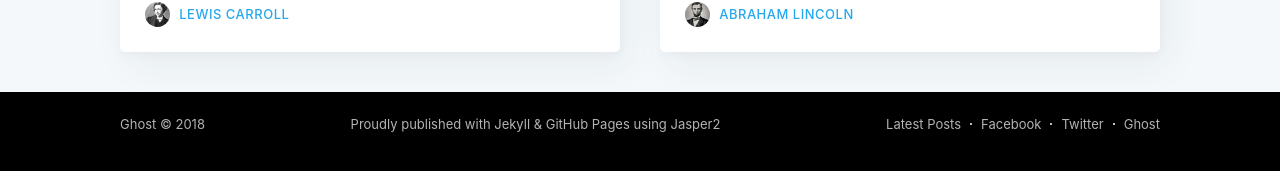
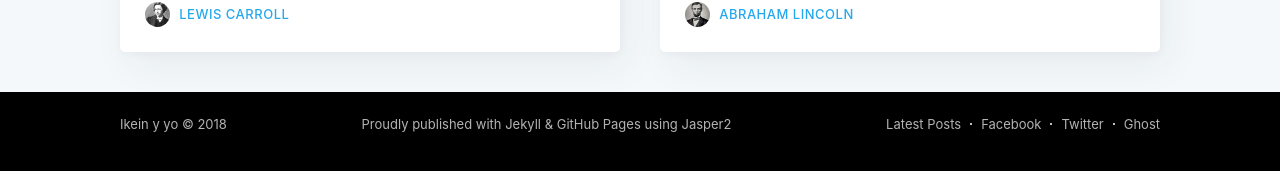
Before and after one commit to ikeinyyo/Ikein-y-yo, a Jekyll site: the page built from index.html, in a window 1280 px wide and 900 px high, scrolled down 3287 px. Shown: the part 704-875 px from the top of the window. Built offline with Jekyll 4.4.1, drawn with Linux system fonts in a browser that asks for light colours; nearby versions of some CDN libraries; the list of posts is cut into pages by our own code; comment, search, counter and statistics services are not loaded.

Commit message:
Fix Base Url

```diff
--- a/_config.yml
+++ b/_config.yml
@@ -5,10 +5,10 @@
 language: 'en-uk'
 
 # edit baseurl to simply '/' if using as your personal page (instead of a project page)
-baseurl: /jasper2/
+baseurl: /Ikein-y-yo/
 
 # Website info
-title: Ghost
+title: Ikein y yo
 description: The professional publishing platform
 cover: assets/images/blog-cover.jpg
 logo: assets/images/blog-icon.png
```
